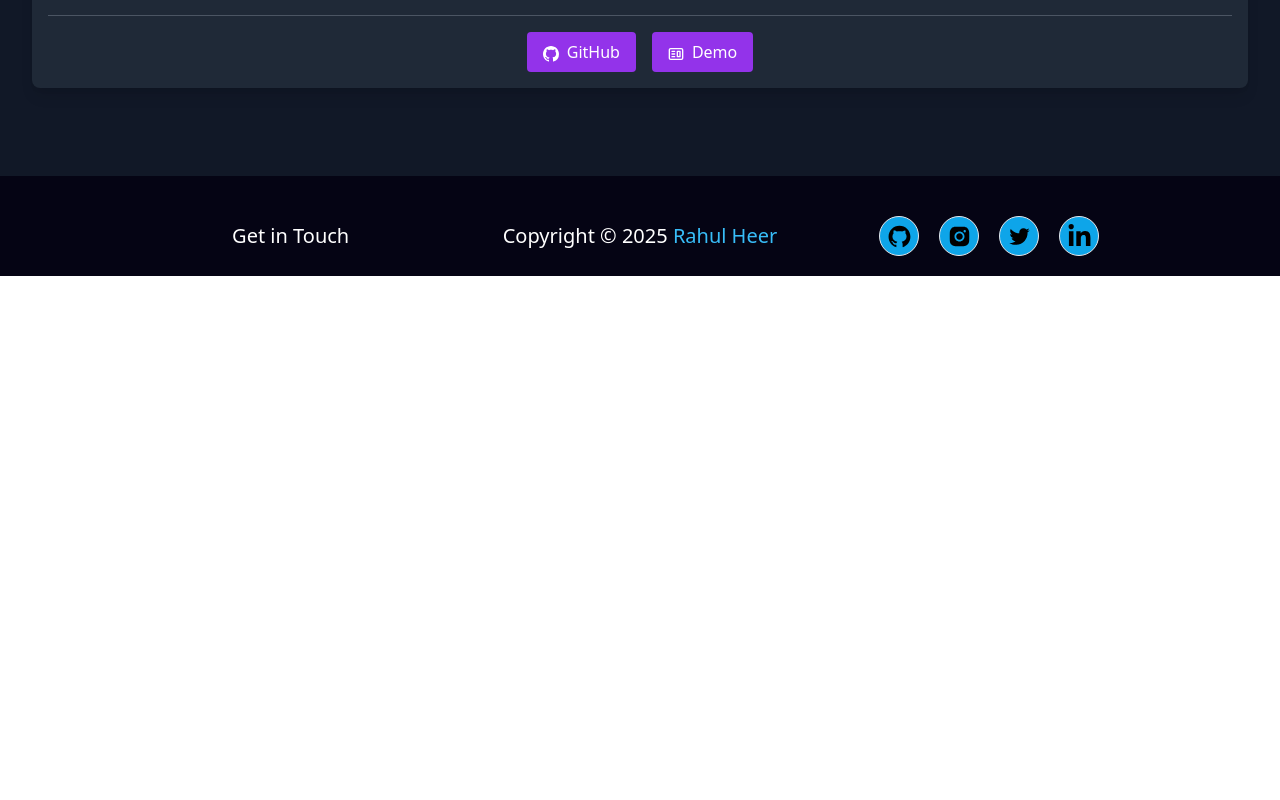
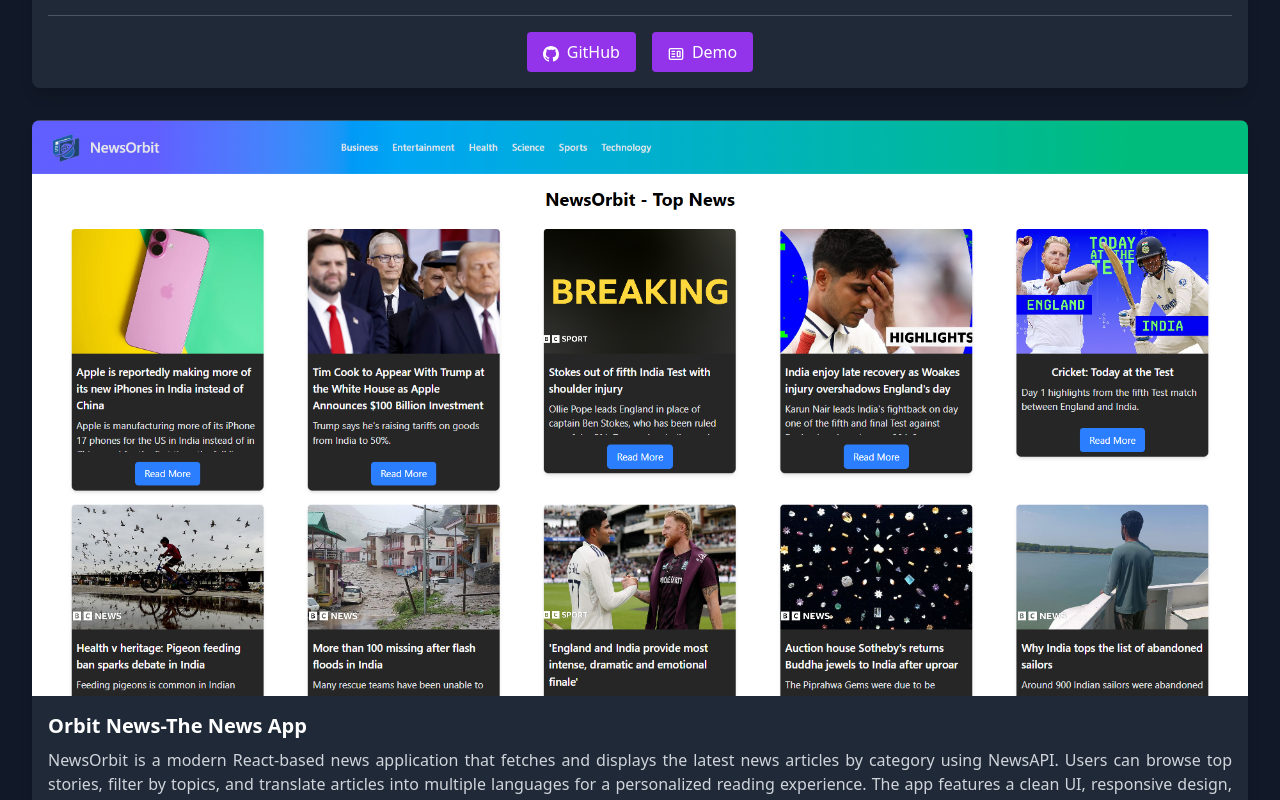
Before and after one commit to RahulHeer150/Rahul-Portfolio, a React (Vite) app: page /projects in a window 1280 px wide. Shown: the part 940-1740 px from the top of the page. Before the commit the page ends 1216 px from the top, so only its background shows below. Built offline with nearby package versions, Linux system fonts and the light colour scheme.

Commit message:
adding a new project to portfolio

```diff
--- a/src/Components/Project/Projects.jsx
+++ b/src/Components/Project/Projects.jsx
@@ -2,6 +2,7 @@
 import ProjectCard from "./ProjectCard"; // Assuming you have a ProjectCard component
 import Particle from "../Particle";
 import portfolioimg from '../../assets/portfolioimg.jpg'; // Assuming you have a profile image
+import newsimg from '../../assets/image.png';
 
 
 function Projects() {
@@ -64,6 +65,27 @@
             demoLink="rahul-portfolio-omega-murex.vercel.app"
           />
 
+          <ProjectCard
+            imgPath={newsimg}
+            techStack={
+              <div className="tech-stack">
+                <img src={react} alt="React" className="tech-stack-img" />
+
+
+                <img src={node} alt="Node.js" className="tech-stack-img" />
+                <img src={tailwindcss} alt="Tailwind CSS" className="tech-stack-img" />
+                <img src={postman} alt="Postman" className="tech-stack-img" />
+                <img src={restapi} alt="REST API" className="tech-stack-img" />
+                <img src={canva} alt="Canva" className="tech-stack-img" />
+              </div>
+            }
+            isBlog={false}
+            title="Orbit News-The News App"
+            description="NewsOrbit is a modern React-based news application that fetches and displays the latest news articles by category using NewsAPI. Users can browse top stories, filter by topics, and translate articles into multiple languages for a personalized reading experience. The app features a clean UI, responsive design, and real-time translation powered by LibreTranslate.."
+            ghLink=""
+            demoLink="news-app-gold-iota.vercel.app"
+          />
+
         </div>
       </div>
     </div>
```
Also changed, not shown: src/assets/image.png (added).
